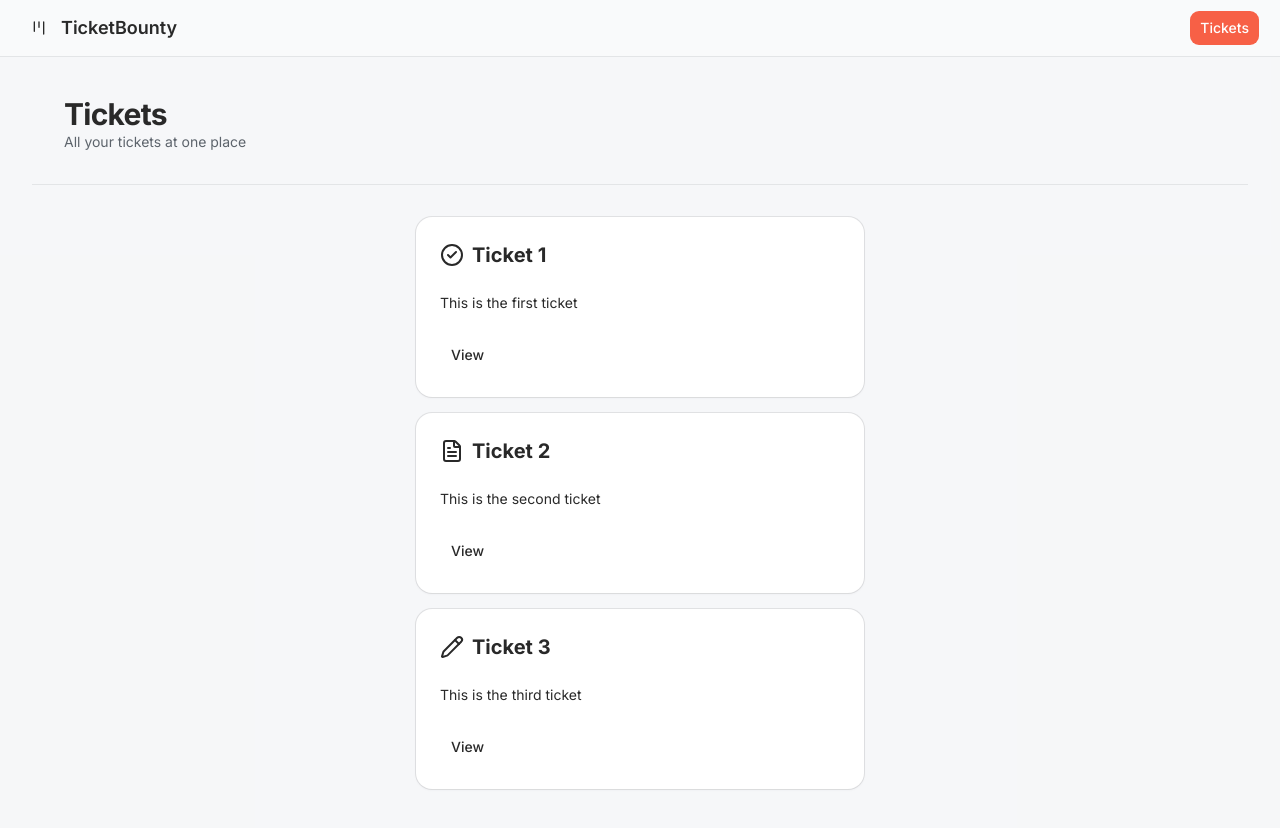
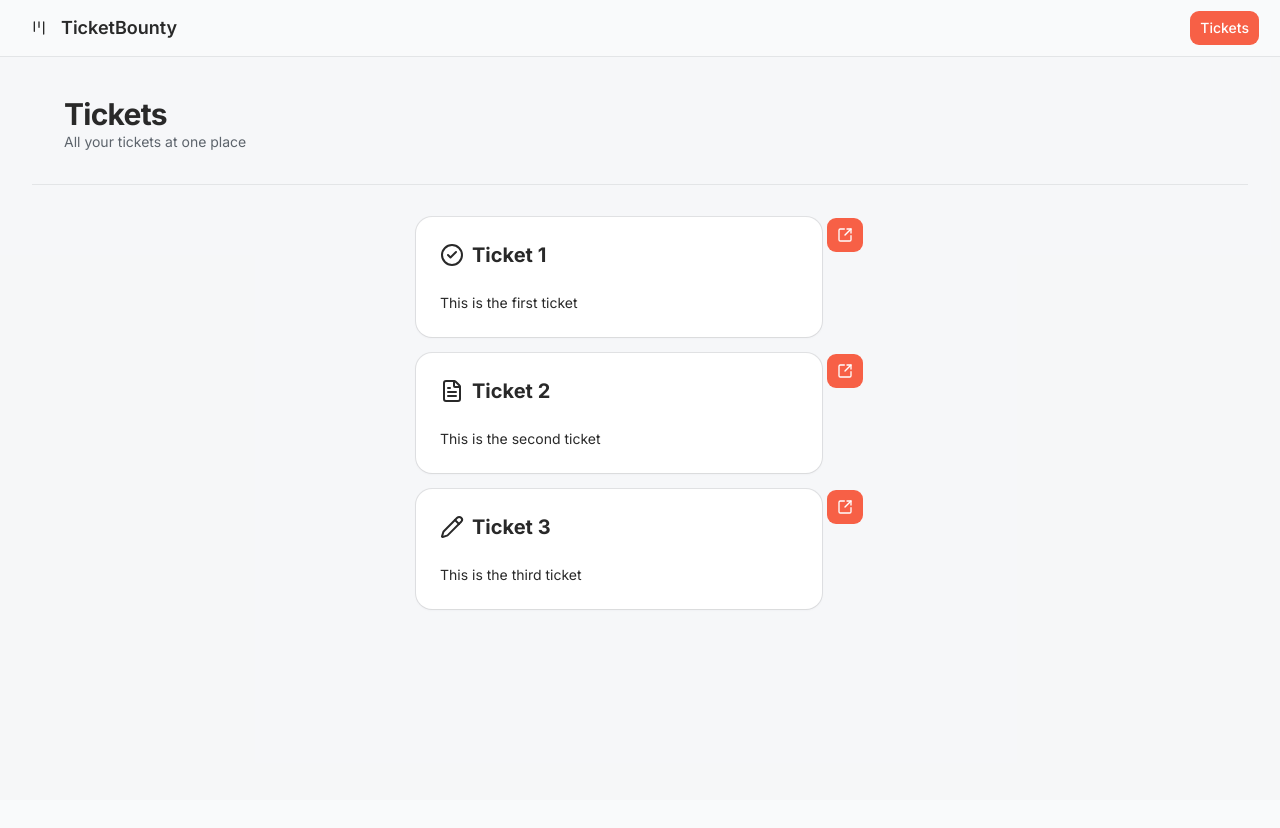
Before and after one commit to moWalid3/ticket-bounty, a Next.js app: page /tickets in a window 1280 px wide. Shown: the top 828 px of the page. After the commit the page ends 800 px from the top, so only its background shows below. Built offline with nearby package versions, Linux system fonts and the light colour scheme.

Commit message:
improve ticketItem component to be proper reusable

```diff
--- a/src/app/tickets/[ticketId]/page.tsx
+++ b/src/app/tickets/[ticketId]/page.tsx
@@ -2,6 +2,7 @@ import Placeholder from "@/components/Placeholder";
 import { buttonVariants } from "@/components/ui/button";
 import { Routes } from "@/constants/routes";
 import { initialTickets } from "@/data";
+import TicketItem from "@/features/ticket/components/TicketItem";
 import Link from "next/link";
 
 type TicketPageProps = {
@@ -28,9 +29,8 @@ async function TicketPage({ params }: TicketPageProps) {
     );
 
   return (
-    <div className="p-8">
-      <h1>{ticket.title}</h1>
-      <h1>{ticket.content}</h1>
+    <div className="flex flex-col items-center animate-fade-in-from-top">
+      <TicketItem ticket={ticket} isDetail />
     </div>
   );
 }
--- a/src/features/ticket/components/TicketItem.tsx
+++ b/src/features/ticket/components/TicketItem.tsx
@@ -1,24 +1,33 @@
+import { LucideSquareArrowOutUpRight } from "lucide-react";
 import Link from "next/link";
 
 import { buttonVariants } from "@/components/ui/button";
-import {
-  Card,
-  CardContent,
-  CardFooter,
-  CardHeader,
-  CardTitle,
-} from "@/components/ui/card";
+import { Card, CardContent, CardHeader, CardTitle } from "@/components/ui/card";
 import { Routes } from "@/constants/routes";
 import { TICKET_ICONS } from "@/features/ticket/constants";
+import { cn } from "@/lib/utils";
 import { Ticket } from "../types";
 
 type TicketItemProps = {
   ticket: Ticket;
+  isDetail?: boolean;
 };
 
-function TicketItem({ ticket }: TicketItemProps) {
+function TicketItem({ ticket, isDetail }: TicketItemProps) {
+  const detailButton = (
+    <Link href={Routes.ticket(ticket.id)} className={buttonVariants()}>
+      <LucideSquareArrowOutUpRight />
+    </Link>
+  );
+
   return (
-    <Card className="w-full max-w-md">
+    <div
+      className={cn("w-full flex gap-x-1", {
+        "max-w-md": !isDetail,
+        "max-w-xl": isDetail,
+      })}
+    >
+      <Card className="flex-1">
         <CardHeader>
           <CardTitle className="flex items-center gap-x-2">
             <span>{TICKET_ICONS[ticket.status]}</span>
@@ -26,19 +35,20 @@ function TicketItem({ ticket }: TicketItemProps) {
           </CardTitle>
         </CardHeader>
         <CardContent>
-        <span className="line-clamp-3 whitespace-break-spaces">
+          <span
+            className={cn("whitespace-break-spaces", {
+              "line-clamp-3": !isDetail,
+            })}
+          >
             {ticket.content}
           </span>
         </CardContent>
-      <CardFooter>
-        <Link
-          href={Routes.ticket(ticket.id)}
-          className={buttonVariants({ variant: "ghost" })}
-        >
-          View
-        </Link>
-      </CardFooter>
       </Card>
+
+      {!isDetail && (
+        <div className="flex flex-col gap-y-0.5">{detailButton}</div>
+      )}
+    </div>
   );
 }
 
```
Lines whose indentation alone changed are shown as unchanged.
